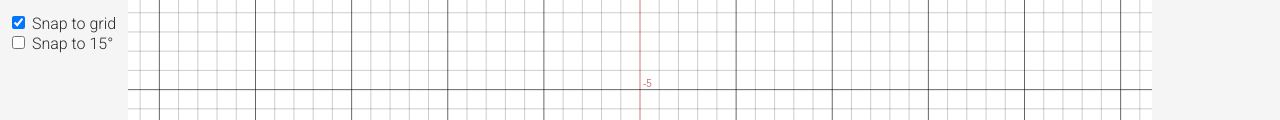
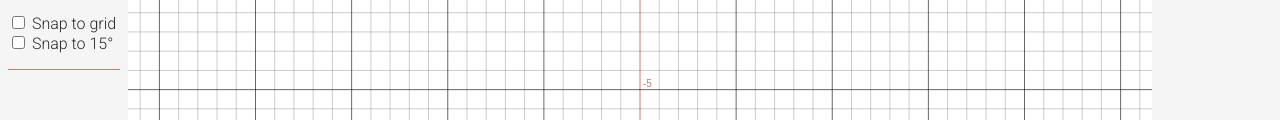
Before and after one commit to cyjico/virtual-graph-paper, a plain HTML site: page index.html in a window 1280 px wide. Shown: the part 422-542 px from the top of the page. Drawn offline with Linux system fonts and the light colour scheme.

Commit message:
Update index.html

```diff
--- a/index.html
+++ b/index.html
@@ -22,10 +22,10 @@
         <input type="button" value="Text">
       </div>
       <label>
-        <input id="snap--grid" type="checkbox" checked>
+        <input id="snap--grid" type="checkbox">
         Snap to grid
       </label>
-      <label>
+      <label class="border--bottom">
         <input id="snap--deg" type="checkbox">
         Snap to 15°
       </label>
```
